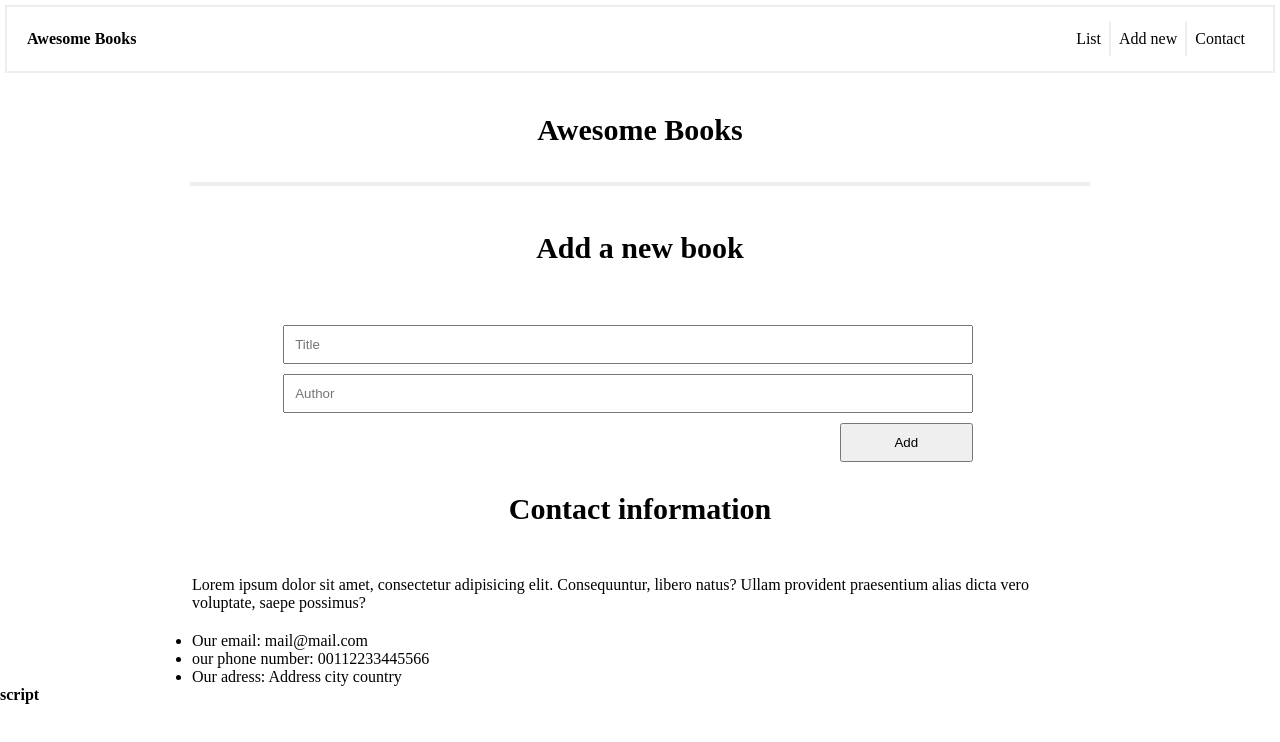
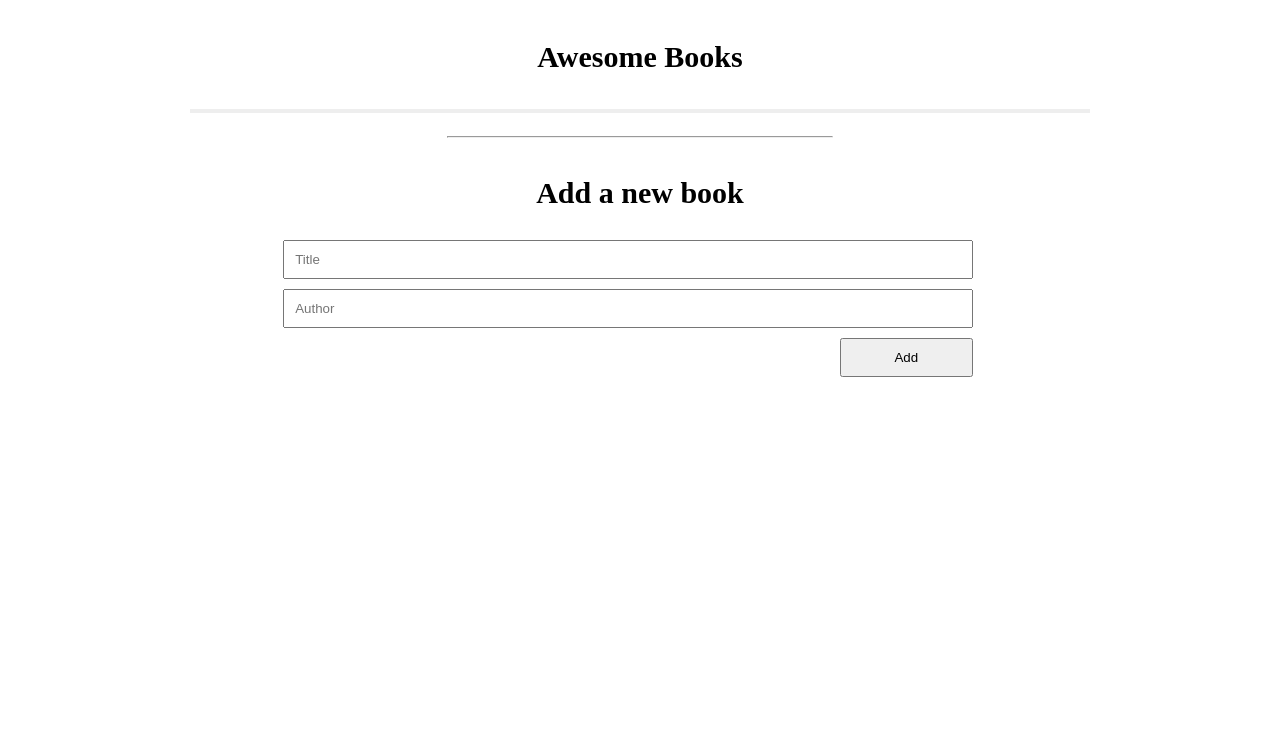
Before and after one commit to Dagic-zewdu/awesome-books-with-classes, a website with bundled scripts: page index.html in a window 1280 px wide. Built offline with nearby package versions, Linux system fonts and the light colour scheme.

Commit message:
Reversing commits

```diff
--- a/index.html
+++ b/index.html
@@ -1,69 +1,36 @@
 <!DOCTYPE html>
 <html lang="en">
+
 <head>
-    <meta charset="UTF-8" />
-    <meta http-equiv="X-UA-Compatible" content="IE=edge" />
-    <meta name="viewport" content="width=device-width, initial-scale=1.0" />
-    <link rel="stylesheet" href="style.css" />
-    <link rel="stylesheet" href="css-reset.css" />
-    <title>Awesome Books</title>
+    <meta charset="UTF-8">
+    <meta http-equiv="X-UA-Compatible" content="IE=edge">
+    <meta name="viewport" content="width=device-width, initial-scale=1.0">
+    <link rel="stylesheet" href="style.css">
+    <link rel="stylesheet" href="css-reset.css">
+    <title>Document</title>
 </head>
 
 <body>
-    <header>
-      <nav class="nav">
-        <h3 class="heading-3">Awesome Books</h3>
-        <ul class="nav-container">
-          <li class="nav-item vl">List</li>
-          <li class="nav-item vl">Add new</li>
-          <li class="nav-item">Contact</li>
-        </ul>
-      </nav>
-    </header>
+
     <section id="added-books">
         <h1 class="heading">Awesome Books</h1>
         <div class="card">
-        <ul class="book-list"></ul>
+            <ul class="book-list">
+
+            </ul>
         </div>
+        <hr>
     </section>
-    <section class="book-form ">
-      <h2 class="heading margin-b">Add a new book</h2>
+    <section class="book-form">
+        <h2 class="heading">Add a new book</h2>
         <form action="#" id="form">
-        <input
-          type="text"
-          name="title"
-          required
-          id="title"
-          placeholder="Title"
-          class="input-item my-10"
-        />
-        <input
-          type="text"
-          name="author"
-          required
-          id="author"
-          placeholder="Author"
-          class="input-item"
-        />
+            <input type="text" name="title" required id="title" placeholder="Title" class="input-item my-10">
+            <input type="text" name="author" required id="author" placeholder="Author" class="input-item">
             <button type="submit" class="btn-submit my-10">Add</button>
         </form>
     </section>
-    <section class="contact-section ">
-      <h2 class="heading margin-b">Contact information</h2>
-      <p class="contact-info">
-        Lorem ipsum dolor sit amet, consectetur adipisicing elit. Consequuntur,
-        libero natus? Ullam provident praesentium alias dicta vero voluptate,
-        saepe possimus?
-      </p>
-      <ul>
-          <li>Our email: mail@mail.com</li>
-          <li>our phone number: 00112233445566</li>
-          <li>Our adress: Address city country</li>
-      </ul>
-    </section>
-    <footer>
-      <h3 class="heading-3">script</h3>
-    </footer>
+
     <script type="module" src="js/index.js"></script>
 </body>
+
 </html>
--- a/style.css
+++ b/style.css
@@ -72,36 +72,3 @@ body {
 hr {
   width: 30%;
 }
-
-.nav {
-  display: flex;
-  justify-content: space-between;
-  align-items: center;
-  padding: 15px 20px;
-  margin: 5px 5px 20px 5px;
-  border: 2px solid #eee;
-}
-
-.nav-container {
-  display: flex;
-  list-style: none;
-
-}
-
-.nav-item {
-padding: 8px;
-}
-
-.vl {
-  border-right: 2px solid #eee;
-}
-
-.contact-section {
-  width: 70%;
-  text-align: left;
-  margin: auto;
-}
-
-.contact-info {
-  margin: 0 0 20px 0;
-}
```
Lines whose indentation alone changed are shown as unchanged.
